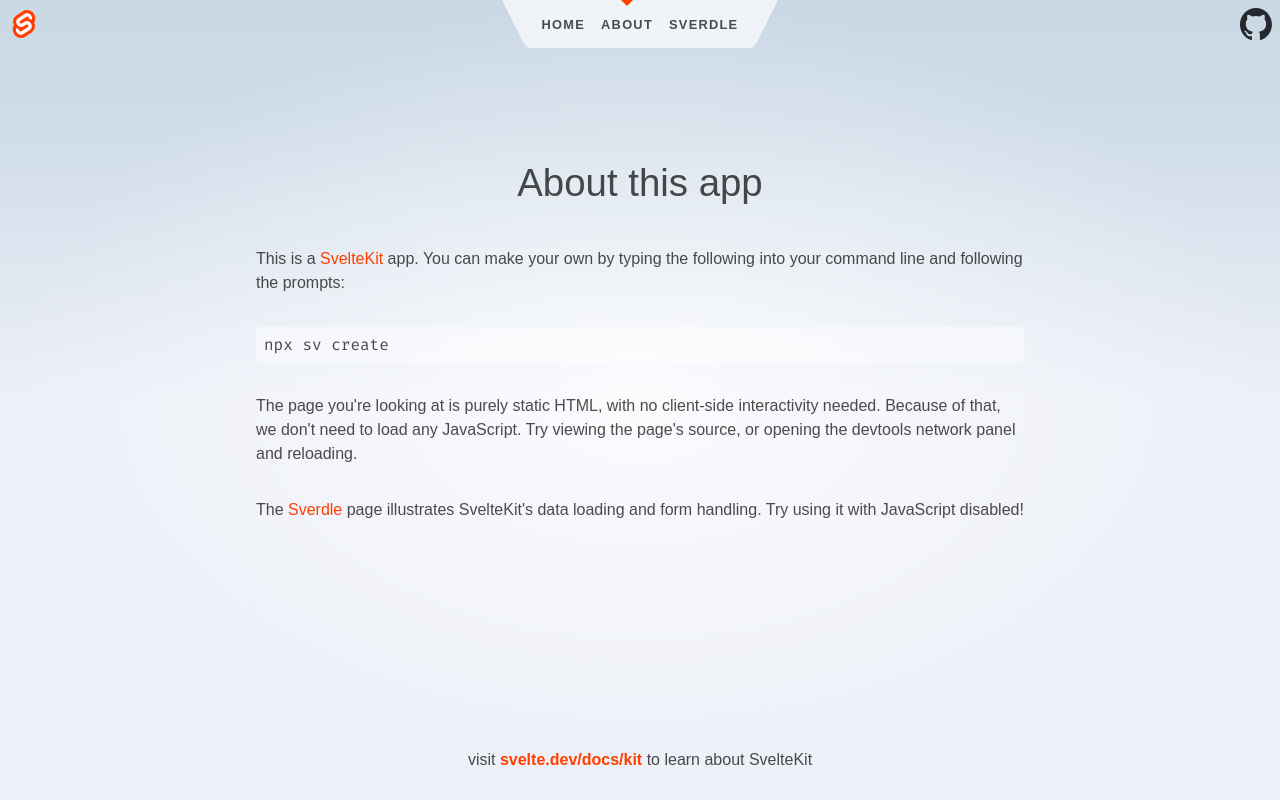
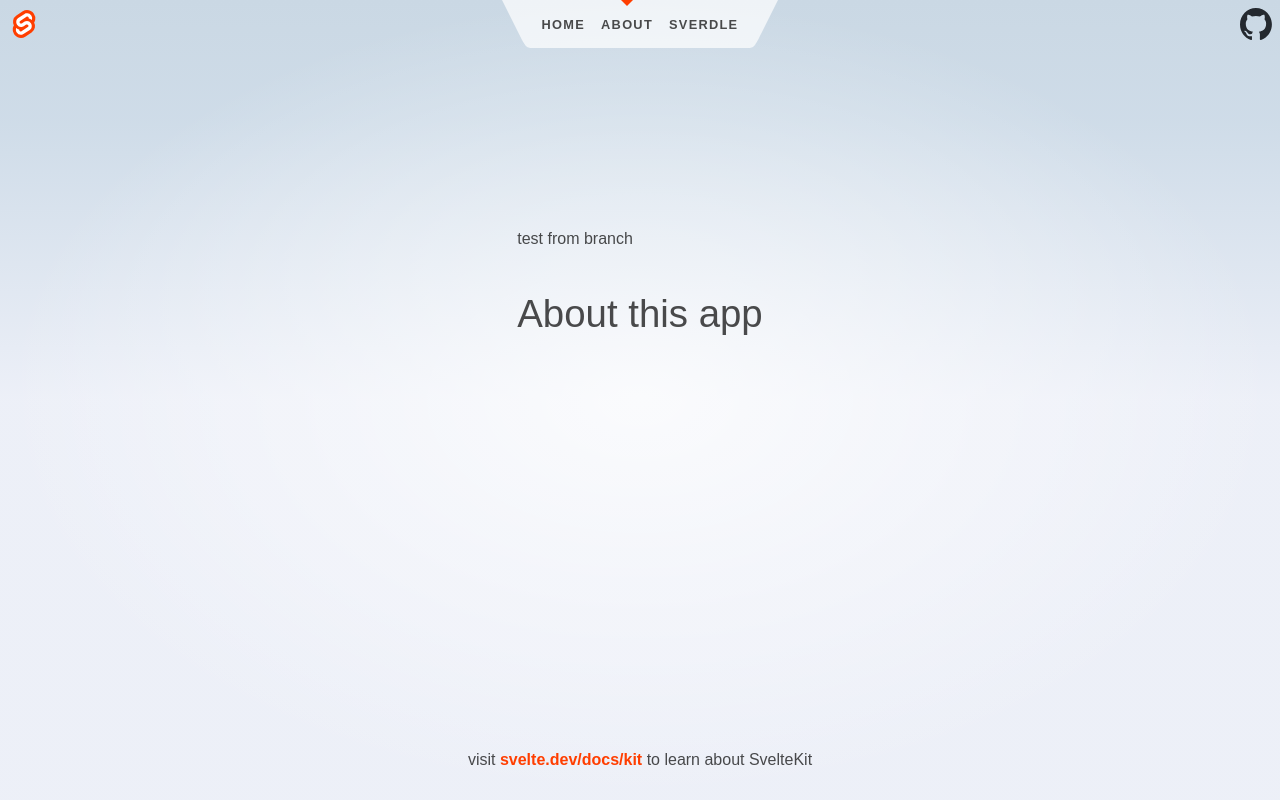
Before and after one commit to pratuurtx/svelte-test, a SvelteKit app: page /about in a window 1280 px wide. Built offline with nearby package versions, Linux system fonts and the light colour scheme.

Commit message:
Add <p> in about page

```diff
--- a/src/routes/about/+page.svelte
+++ b/src/routes/about/+page.svelte
@@ -4,23 +4,7 @@
 </svelte:head>
 
 <div class="text-column">
+	<p>test from branch</p>
 	<h1>About this app</h1>
 
-	<p>
-		This is a <a href="https://svelte.dev/docs/kit">SvelteKit</a> app. You can make your own by typing
-		the following into your command line and following the prompts:
-	</p>
-
-	<pre>npx sv create</pre>
-
-	<p>
-		The page you're looking at is purely static HTML, with no client-side interactivity needed.
-		Because of that, we don't need to load any JavaScript. Try viewing the page's source, or opening
-		the devtools network panel and reloading.
-	</p>
-
-	<p>
-		The <a href="/sverdle">Sverdle</a> page illustrates SvelteKit's data loading and form handling. Try
-		using it with JavaScript disabled!
-	</p>
 </div>
```
